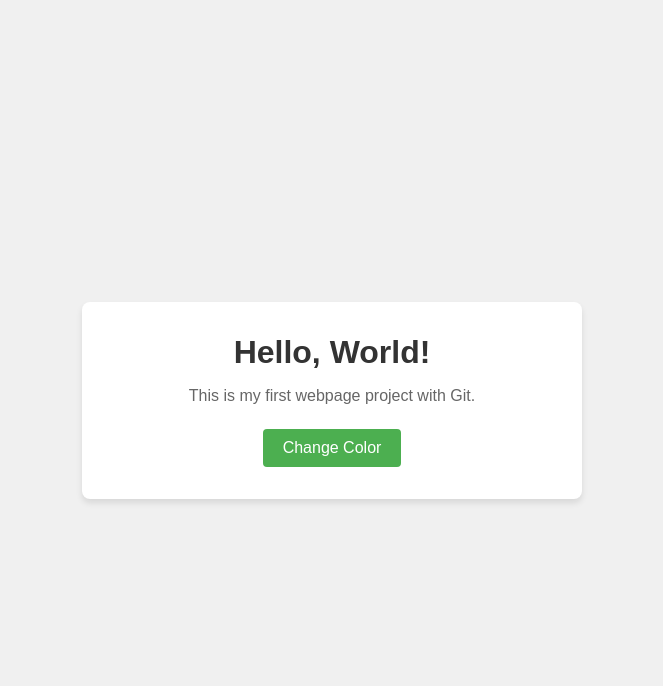
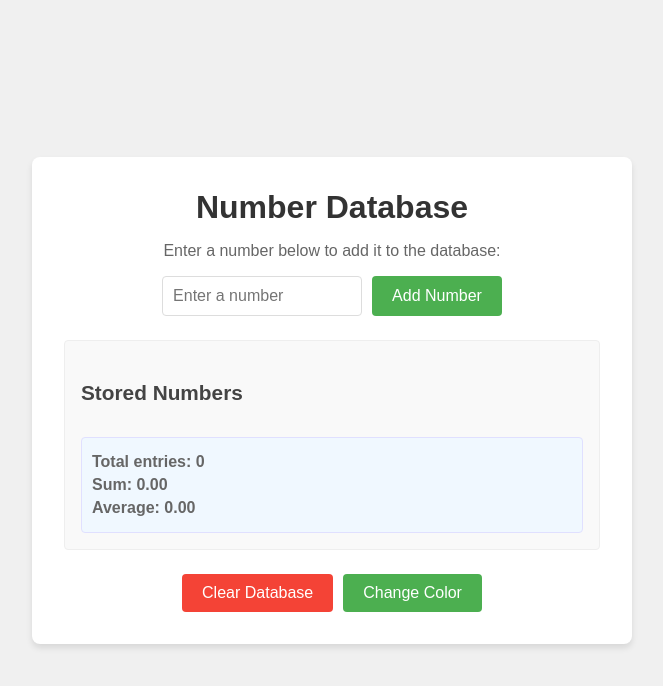
Before and after one commit to mohammed52/hello_world_webpage, a plain HTML site: page index.html in a window 1280 px wide. Shown: the whole page, without its empty margins (308-971 px from the left). Drawn offline with Linux system fonts and the light colour scheme.

Commit message:
Add numeric database functionality with localStorage\n\n- Add input field for user to enter numbers\n- Store numbers in browser localStorage\n- Display list of all entered numbers\n- Show statistics (count, sum, average)\n- Add clear database functionality\n- Update styling for new components

```diff
--- a/index.html
+++ b/index.html
@@ -3,14 +3,33 @@
 <head>
     <meta charset="UTF-8">
     <meta name="viewport" content="width=device-width, initial-scale=1.0">
-    <title>Hello World</title>
+    <title>Number Database</title>
     <link rel="stylesheet" href="styles.css">
 </head>
 <body>
     <div class="container">
-        <h1>Hello, World!</h1>
-        <p>This is my first webpage project with Git.</p>
-        <button id="changeColorBtn">Change Color</button>
+        <h1>Number Database</h1>
+        <p>Enter a number below to add it to the database:</p>
+
+        <div class="input-form">
+            <input type="number" id="numberInput" placeholder="Enter a number">
+            <button id="addNumberBtn">Add Number</button>
+        </div>
+
+        <div class="database-display">
+            <h2>Stored Numbers</h2>
+            <ul id="numbersList"></ul>
+            <div class="stats-display">
+                <p>Total entries: <span id="totalEntries">0</span></p>
+                <p>Sum: <span id="sumEntries">0</span></p>
+                <p>Average: <span id="avgEntries">0</span></p>
+            </div>
+        </div>
+
+        <div class="controls">
+            <button id="clearDatabaseBtn">Clear Database</button>
+            <button id="changeColorBtn">Change Color</button>
+        </div>
     </div>
     <script src="script.js"></script>
 </body>
--- a/script.js
+++ b/script.js
@@ -1,4 +1,12 @@
 document.addEventListener('DOMContentLoaded', function() {
+    // DOM Elements
+    const numberInput = document.getElementById('numberInput');
+    const addNumberBtn = document.getElementById('addNumberBtn');
+    const numbersList = document.getElementById('numbersList');
+    const totalEntries = document.getElementById('totalEntries');
+    const sumEntries = document.getElementById('sumEntries');
+    const avgEntries = document.getElementById('avgEntries');
+    const clearDatabaseBtn = document.getElementById('clearDatabaseBtn');
     const changeColorBtn = document.getElementById('changeColorBtn');
     const body = document.body;
 
@@ -6,9 +14,79 @@ document.addEventListener('DOMContentLoaded', function() {
     const colors = ['#f0f0f0', '#ffcccb', '#c1e1c1', '#c9c9ff', '#ffffcc'];
     let currentColorIndex = 0;
 
+    // Database functions
+    function getNumbersFromDatabase() {
+        const numbers = localStorage.getItem('numbersDatabase');
+        return numbers ? JSON.parse(numbers) : [];
+    }
+
+    function saveNumberToDatabase(number) {
+        const numbers = getNumbersFromDatabase();
+        numbers.push(parseFloat(number));
+        localStorage.setItem('numbersDatabase', JSON.stringify(numbers));
+        return numbers;
+    }
+
+    function clearDatabase() {
+        localStorage.removeItem('numbersDatabase');
+        updateDisplay();
+    }
+
+    function updateDisplay() {
+        const numbers = getNumbersFromDatabase();
+
+        // Clear the current list
+        numbersList.innerHTML = '';
+
+        // Add each number to the list
+        numbers.forEach((number, index) => {
+            const listItem = document.createElement('li');
+            listItem.textContent = `Entry ${index + 1}: ${number}`;
+            numbersList.appendChild(listItem);
+        });
+
+        // Update statistics
+        totalEntries.textContent = numbers.length;
+
+        const sum = numbers.reduce((total, num) => total + num, 0);
+        sumEntries.textContent = sum.toFixed(2);
+
+        const avg = numbers.length > 0 ? sum / numbers.length : 0;
+        avgEntries.textContent = avg.toFixed(2);
+    }
+
+    // Event listeners
+    addNumberBtn.addEventListener('click', function() {
+        const value = numberInput.value.trim();
+
+        if (value && !isNaN(value)) {
+            saveNumberToDatabase(value);
+            numberInput.value = ''; // Clear input field
+            updateDisplay();
+        } else {
+            alert('Please enter a valid number!');
+        }
+    });
+
+    // Add number when pressing Enter
+    numberInput.addEventListener('keypress', function(e) {
+        if (e.key === 'Enter') {
+            addNumberBtn.click();
+        }
+    });
+
+    clearDatabaseBtn.addEventListener('click', function() {
+        if (confirm('Are you sure you want to clear all stored numbers?')) {
+            clearDatabase();
+        }
+    });
+
     changeColorBtn.addEventListener('click', function() {
         // Move to the next color in the array
         currentColorIndex = (currentColorIndex + 1) % colors.length;
         body.style.backgroundColor = colors[currentColorIndex];
     });
+
+    // Initial display update
+    updateDisplay();
 });
--- a/styles.css
+++ b/styles.css
@@ -20,7 +20,7 @@ body {
     border-radius: 8px;
     box-shadow: 0 4px 6px rgba(0, 0, 0, 0.1);
     text-align: center;
-    max-width: 500px;
+    max-width: 600px;
     width: 90%;
 }
 
@@ -29,9 +29,30 @@ h1 {
     margin-bottom: 1rem;
 }
 
+h2 {
+    color: #444;
+    margin: 1.5rem 0 1rem;
+    font-size: 1.3rem;
+}
+
 p {
     color: #666;
+    margin-bottom: 1rem;
+}
+
+.input-form {
+    display: flex;
+    justify-content: center;
     margin-bottom: 1.5rem;
+}
+
+input[type="number"] {
+    padding: 10px;
+    border: 1px solid #ddd;
+    border-radius: 4px;
+    font-size: 16px;
+    width: 200px;
+    margin-right: 10px;
 }
 
 button {
@@ -48,3 +69,50 @@ button {
 button:hover {
     background-color: #45a049;
 }
+
+#clearDatabaseBtn {
+    background-color: #f44336;
+    margin-right: 10px;
+}
+
+#clearDatabaseBtn:hover {
+    background-color: #d32f2f;
+}
+
+.database-display {
+    background-color: #f9f9f9;
+    border: 1px solid #eee;
+    border-radius: 4px;
+    padding: 1rem;
+    margin-bottom: 1.5rem;
+    text-align: left;
+}
+
+#numbersList {
+    list-style-position: inside;
+    margin-bottom: 1rem;
+    max-height: 200px;
+    overflow-y: auto;
+}
+
+#numbersList li {
+    padding: 5px 0;
+    border-bottom: 1px solid #eee;
+}
+
+.stats-display {
+    background-color: #f0f8ff;
+    border: 1px solid #e0e0ff;
+    border-radius: 4px;
+    padding: 10px;
+}
+
+.stats-display p {
+    margin: 5px 0;
+    font-weight: bold;
+}
+
+.controls {
+    display: flex;
+    justify-content: center;
+}
```
